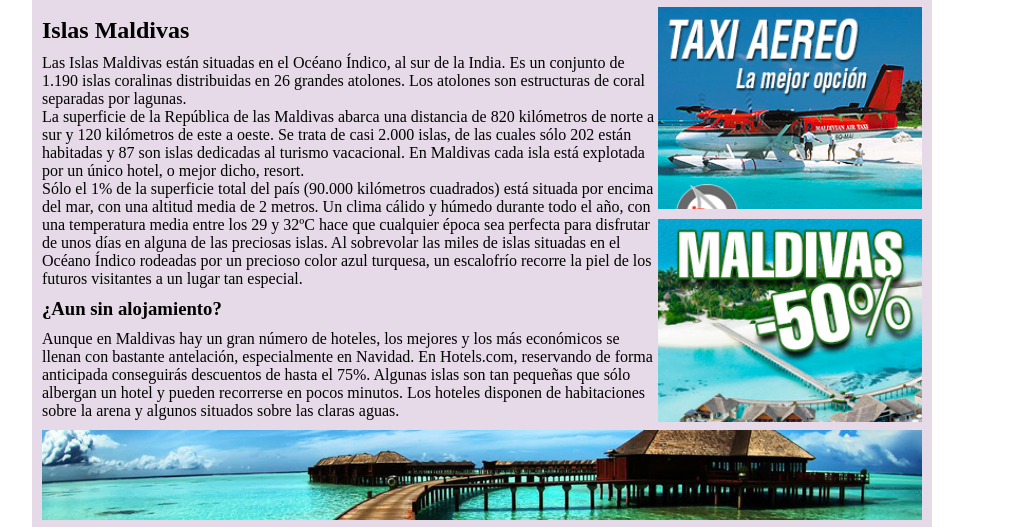
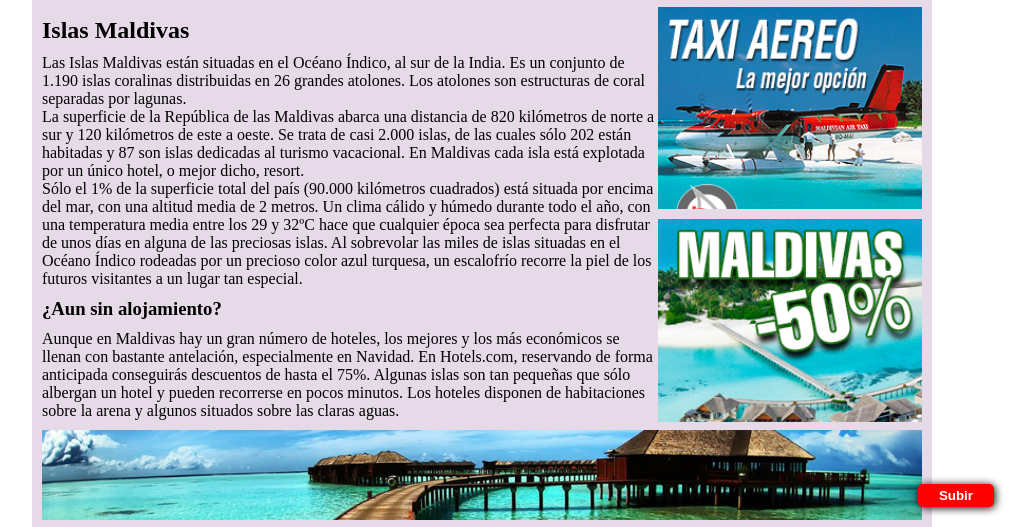
Before and after one commit to celeste2325/desarrolloWeb, a plain HTML site: page index.html in a window 1280 px wide. Shown: the part 253-780 px from the top of the page, without its empty margins (158-1191 px from the left). Drawn offline with Linux system fonts and the light colour scheme.

Commit message:
agregando funcionalidad al boton subir

```diff
--- a/argoa.css
+++ b/argoa.css
@@ -3,11 +3,12 @@
 	margin: 0;
 }
 
-body{
+.container{
 	width: 900px;
 	height: auto;
 	margin: 0 auto;
 	background-color: white;
+	position: relative;
 
 }
 
@@ -143,3 +144,25 @@ padding-bottom: 10px;
 	width: 40%;
 }
 /* /footer */
+
+
+/* boton subir */
+
+.botonSubir{
+	border: 1px solid transparent;
+	/* float: right; */
+	position: absolute;
+	position: fixed;
+	bottom: 5%;
+	right: 10% ;
+	border-radius: 5px;
+	background-color: red;
+	color: white;
+	font-weight: bold;
+	padding: 3px 20px;
+	box-shadow: 1px 1px 9px black;
+	cursor: pointer;
+
+}
+
+/* /boton subir */
--- a/index.html
+++ b/index.html
@@ -7,8 +7,10 @@
 </head>
 
 <body>
+	<div class="container">
+
 		<!-- header -->
-	<header>
+		<header id="header">
 			<div id="logoHeader">
 				<img src="imagenes/logo.png">
 			</div>
@@ -16,7 +18,6 @@
 		<!-- /header -->
 
 		<!-- nav -->
-
 		<nav>
 			<ul>
 				<a href="#" target="_blank">
@@ -36,7 +37,6 @@
 				</a>
 			</ul>
 		</nav>
-
 		<!-- /nav -->
 
 		<!-- menu principal -->
@@ -45,19 +45,27 @@
 				<div id="contenido">
 					<h2>Islas Maldivas</h2>
 
-				<p>Las Islas Maldivas están situadas en el Océano Índico, al sur de la India. Es un conjunto de 1.190
-					islas coralinas distribuidas en 26 grandes atolones. Los atolones son estructuras de coral separadas
+					<p>Las Islas Maldivas están situadas en el Océano Índico, al sur de la India. Es un conjunto de
+						1.190
+						islas coralinas distribuidas en 26 grandes atolones. Los atolones son estructuras de coral
+						separadas
 						por lagunas.</p>
 
-				<p>La superficie de la República de las Maldivas abarca una distancia de 820 kilómetros de norte a sur y
-					120 kilómetros de este a oeste. Se trata de casi 2.000 islas, de las cuales sólo 202 están habitadas
-					y 87 son islas dedicadas al turismo vacacional. En Maldivas cada isla está explotada por un único
+					<p>La superficie de la República de las Maldivas abarca una distancia de 820 kilómetros de norte a
+						sur y
+						120 kilómetros de este a oeste. Se trata de casi 2.000 islas, de las cuales sólo 202 están
+						habitadas
+						y 87 son islas dedicadas al turismo vacacional. En Maldivas cada isla está explotada por un
+						único
 						hotel, o mejor dicho, resort.</p>
 
-				<p>Sólo el 1% de la superficie total del país (90.000 kilómetros cuadrados) está situada por encima del
+					<p>Sólo el 1% de la superficie total del país (90.000 kilómetros cuadrados) está situada por encima
+						del
 						mar, con una altitud media de 2 metros. Un clima cálido y húmedo durante todo el año, con una
-					temperatura media entre los 29 y 32ºC hace que cualquier época sea perfecta para disfrutar de unos
-					días en alguna de las preciosas islas. Al sobrevolar las miles de islas situadas en el Océano Índico
+						temperatura media entre los 29 y 32ºC hace que cualquier época sea perfecta para disfrutar de
+						unos
+						días en alguna de las preciosas islas. Al sobrevolar las miles de islas situadas en el Océano
+						Índico
 						rodeadas por un precioso color azul turquesa, un escalofrío recorre la piel de los futuros
 						visitantes a un lugar tan especial.</p>
 
@@ -65,8 +73,10 @@
 
 					<p>Aunque en Maldivas hay un gran número de hoteles, los mejores y los más económicos se llenan con
 						bastante antelación, especialmente en Navidad. En Hotels.com, reservando de forma anticipada
-					conseguirás descuentos de hasta el 75%. Algunas islas son tan pequeñas que sólo albergan un hotel y
-					pueden recorrerse en pocos minutos. Los hoteles disponen de habitaciones sobre la arena y algunos
+						conseguirás descuentos de hasta el 75%. Algunas islas son tan pequeñas que sólo albergan un
+						hotel y
+						pueden recorrerse en pocos minutos. Los hoteles disponen de habitaciones sobre la arena y
+						algunos
 						situados sobre las claras aguas.</p>
 				</div>
 
@@ -76,8 +86,6 @@
 					<article></article> <!-- esta es una publicidad quue no tiene relacion con la pag -->
 				</div>
 			</section>
-
-
 			<div id="banner"></div>
 		</main>
 		<!-- /menu principal -->
@@ -88,14 +96,25 @@
 				<img src="imagenes/byn.png">
 			</div>
 			<div class="redesSociales">
-			<a href="https://es-la.facebook.com/" target="_blank"><img src="imagenes/face.png" alt="icono facebook"></a>
+				<a href="https://es-la.facebook.com/" target="_blank"><img src="imagenes/face.png"
+						alt="icono facebook"></a>
 				<a href="https://twitter.com/about" target="_blank"><img src="imagenes/tw.png" alt="icono twitter"></a>
 			</div>
 		</footer>
 		<!-- /footer -->
+	</div>
 
+	<!-- boton para volver al inicio -->
+	<button id="btnSubir" class="botonSubir">Subir</button>
+	<!-- /boton para volver al inicio -->
 
-	<div class="boton">Subir</div>
+	<!-- java script -->
+	<script>
+		var botonSubir = document.querySelector("#btnSubir");
+		const volverAlInicio = () => window.location.href = "#header" //arrow fuction, sube hasta el header.
+		botonSubir.addEventListener('click', volverAlInicio); //cuando haces click en el botonSubir, llama a la funcion volverAlInicio
+	</script>
+	<!-- /java script -->
 </body>
 
 </html>
```
Lines whose indentation alone changed are shown as unchanged.
